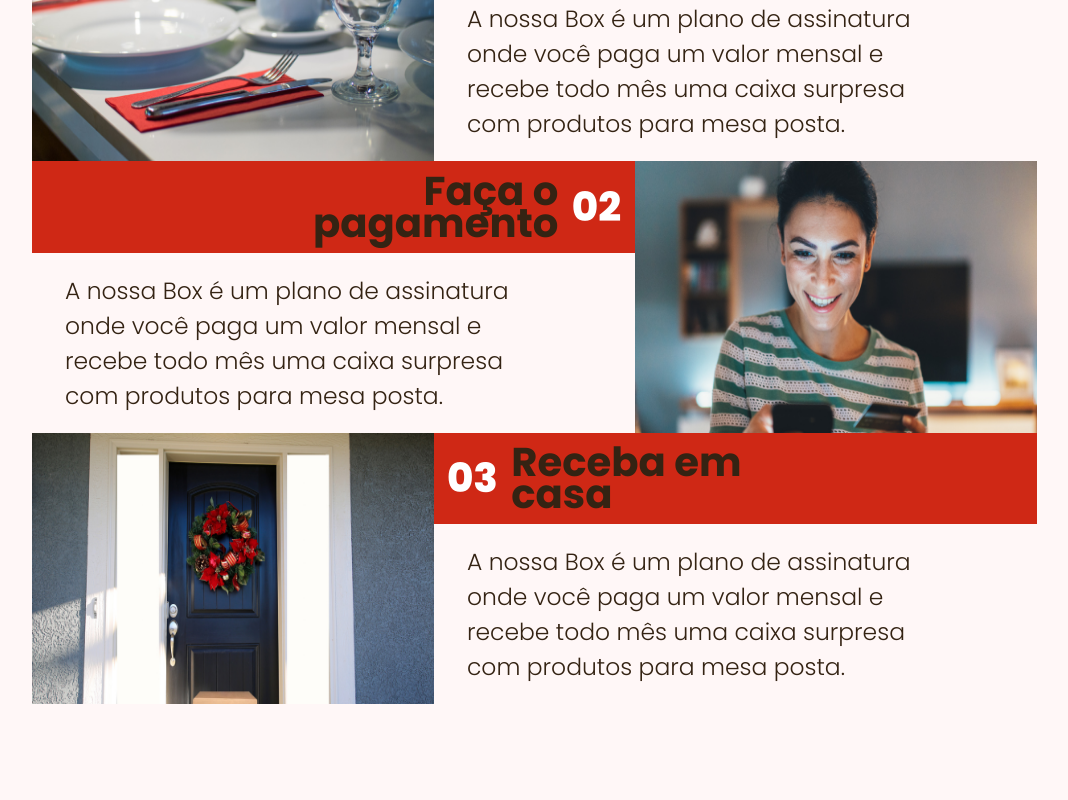
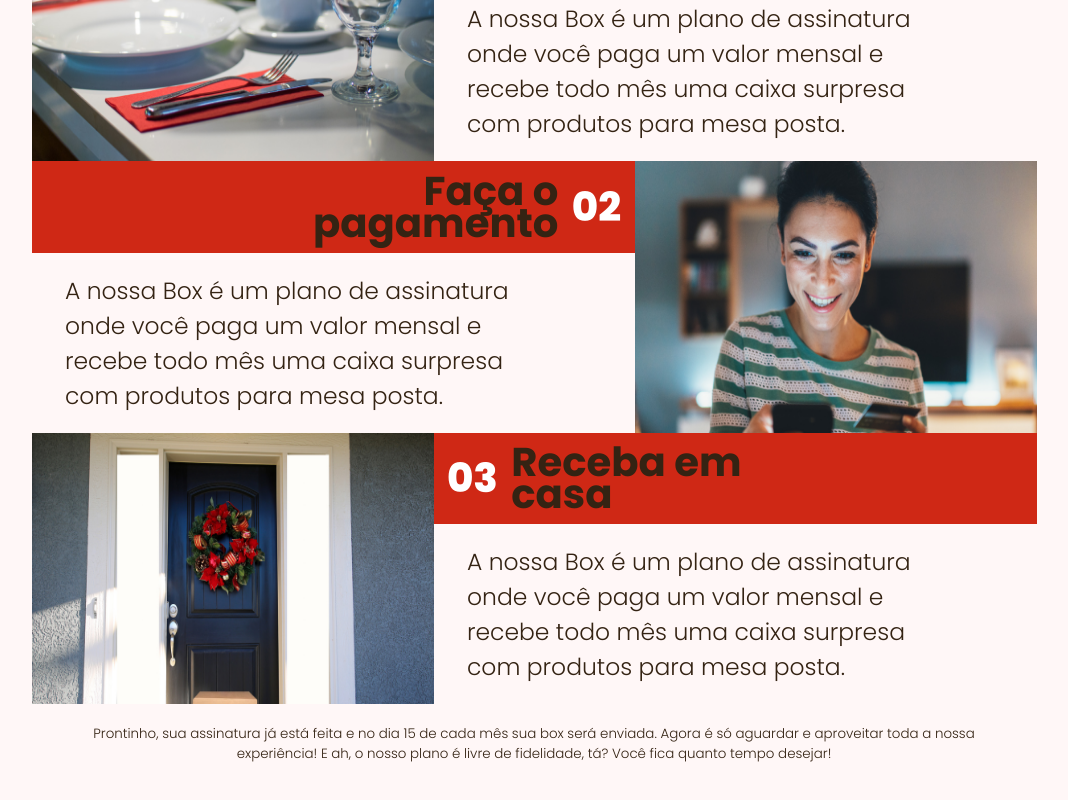
Before and after one commit to GBRbotelho/deCoracoes, a React (Vite) app: page / in a window 1280 px wide. Shown: the part 1972-2772 px from the top of the page, without its empty margins (106-1174 px from the left). Built offline with nearby package versions, Linux system fonts and the light colour scheme.

Commit message:
Correção

```diff
--- a/src/pages/Home/Containers/Section4Funcionamento.jsx
+++ b/src/pages/Home/Containers/Section4Funcionamento.jsx
@@ -75,6 +75,14 @@ export default function Section4Funcionamento() {
             </div>
           </div>
         </div>
+        <div className={styles.foterContainer}>
+          <p>
+            Prontinho, sua assinatura já está feita e no dia 15 de cada mês sua
+            box será enviada. Agora é só aguardar e aproveitar toda a nossa
+            experiência! E ah, o nosso plano é livre de fidelidade, tá? Você
+            fica quanto tempo desejar!
+          </p>
+        </div>
       </div>
     </section>
   );
--- a/src/pages/Home/Containers/Section4Funcionamento.module.css
+++ b/src/pages/Home/Containers/Section4Funcionamento.module.css
@@ -9,6 +9,9 @@
 
 .container {
   margin: calc(200px * var(--factor)) 0;
+  display: flex;
+  flex-direction: column;
+  align-items: center;
 }
 
 .title h1 {
@@ -71,6 +74,18 @@
   font-weight: 300;
 }
 
+.foterContainer {
+  margin-top: calc(30px * var(--factor));
+}
+
+.foterContainer p {
+  width: calc(1400px * var(--factor));
+  font-size: calc(20px * var(--factor));
+  text-align: center;
+  color: var(--color3);
+  font-weight: 300;
+}
+
 @media (max-width: 1000px) {
   .div1,
   .div2 {
@@ -84,6 +99,10 @@
 
   .div2 .subtitle h2 {
     text-align: left;
+  }
+
+  .foterContainer p {
+    width: 90vw;
   }
 }
 
@@ -99,6 +118,7 @@
     display: flex;
     flex-direction: column;
     align-items: center;
+    width: 99vw;
   }
 
   .subtitle {
```
